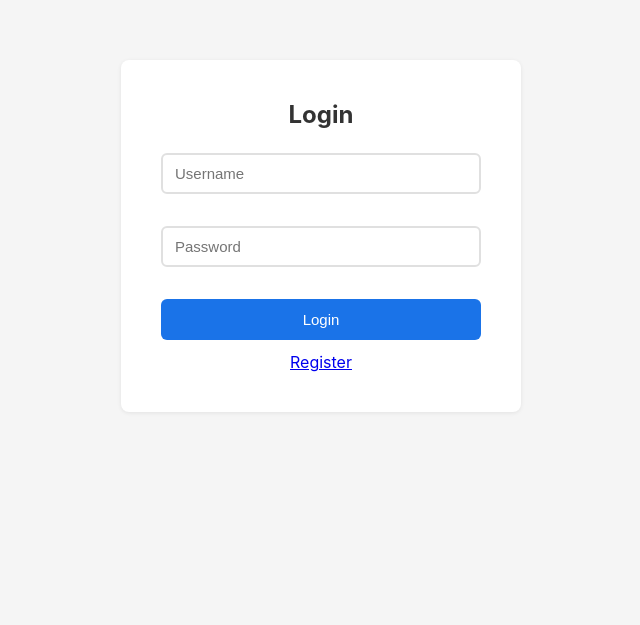
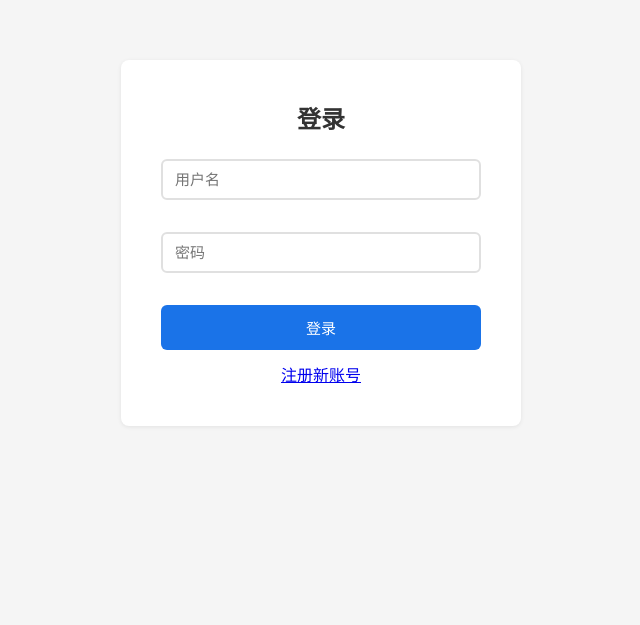
Before and after one commit to 2091son/office-agent, a FastAPI app: page /register in a window 1280 px wide. Shown: the top 625 px of the page, without its empty margins (319-959 px from the left). Run offline with FastAPI, Linux system fonts and the light colour scheme.

Commit message:
feat: Chinese login/register UI, input validation, admin nav polish

```diff
--- a/backend/main.py
+++ b/backend/main.py
@@ -18,25 +18,25 @@
 
 LOGIN_HTML = """<!DOCTYPE html><html lang="zh"><head><meta charset="UTF-8"><title>AI Office</title><link rel="stylesheet" href="/static/style.css"></head><body>
 <div class="auth-container" id="loginBox">
-<h2>Login</h2>
-<input type="text" id="loginUser" placeholder="Username"><br><br>
-<input type="password" id="loginPass" placeholder="Password"><br><br>
-<button class="btn-primary" onclick="doLogin()">Login</button>
-<p style="text-align:center;margin-top:12px;"><a href="#" onclick="showReg()">Register</a></p>
+<h2>登录</h2>
+<input type="text" id="loginUser" placeholder="用户名" minlength="3" required><br><br>
+<input type="password" id="loginPass" placeholder="密码" minlength="6" required><br><br>
+<button class="btn-primary" onclick="doLogin()">登录</button>
+<p style="text-align:center;margin-top:12px;"><a href="#" onclick="showReg()">注册新账号</a></p>
 <p id="loginErr" style="color:red;"></p>
 </div>
 <div class="auth-container" id="regBox" style="display:none;">
-<h2>Register</h2>
-<input type="text" id="regUser" placeholder="Username"><br><br>
-<input type="password" id="regPass" placeholder="Password"><br><br>
-<input type="password" id="regPass2" placeholder="Confirm"><br><br>
-<button class="btn-primary" onclick="doReg()">Register</button>
-<p style="text-align:center;margin-top:12px;"><a href="#" onclick="showLogin()">Back</a></p>
+<h2>注册</h2>
+<input type="text" id="regUser" placeholder="用户名（3-20位）" minlength="3" maxlength="20" required><br><br>
+<input type="password" id="regPass" placeholder="密码（至少6位）" minlength="6" required><br><br>
+<input type="password" id="regPass2" placeholder="确认密码"><br><br>
+<button class="btn-primary" onclick="doReg()">注册</button>
+<p style="text-align:center;margin-top:12px;"><a href="#" onclick="showLogin()">返回登录</a></p>
 <p id="regErr" style="color:red;"></p>
 </div>
 <script>
-async function doLogin(){const r=await fetch('/api/login',{method:'POST',headers:{'Content-Type':'application/json'},body:JSON.stringify({username:document.getElementById('loginUser').value,password:document.getElementById('loginPass').value})});const d=await r.json();if(r.ok){localStorage.setItem('token',d.token);localStorage.setItem('role',d.role);localStorage.setItem('userId',d.user_id);window.location.href='/chat';}else document.getElementById('loginErr').textContent=d.detail;}
-async function doReg(){const pw=document.getElementById('regPass').value;if(pw!==document.getElementById('regPass2').value){document.getElementById('regErr').textContent='Mismatch';return;}const r=await fetch('/api/register',{method:'POST',headers:{'Content-Type':'application/json'},body:JSON.stringify({username:document.getElementById('regUser').value,password:pw})});const d=await r.json();if(r.ok){alert('Done');showLogin();}else document.getElementById('regErr').textContent=d.detail;}
+async function doLogin(){const u=document.getElementById('loginUser').value.trim();const p=document.getElementById('loginPass').value;if(u.length<3){document.getElementById('loginErr').textContent='用户名至少3位';return;}if(p.length<6){document.getElementById('loginErr').textContent='密码至少6位';return;}const r=await fetch('/api/login',{method:'POST',headers:{'Content-Type':'application/json'},body:JSON.stringify({username:u,password:p})});const d=await r.json();if(r.ok){localStorage.setItem('token',d.token);localStorage.setItem('role',d.role);localStorage.setItem('userId',d.user_id);window.location.href='/chat';}else document.getElementById('loginErr').textContent=d.detail;}
+async function doReg(){const u=document.getElementById('regUser').value.trim();const pw=document.getElementById('regPass').value;if(u.length<3){document.getElementById('regErr').textContent='用户名至少3位';return;}if(!/^[a-zA-Z0-9_\u4e00-\u9fff]+$/.test(u)){document.getElementById('regErr').textContent='用户名只能包含中英文、数字和下划线';return;}if(pw.length<6){document.getElementById('regErr').textContent='密码至少6位';return;}if(pw!==document.getElementById('regPass2').value){document.getElementById('regErr').textContent='两次密码不一致';return;}const r=await fetch('/api/register',{method:'POST',headers:{'Content-Type':'application/json'},body:JSON.stringify({username:u,password:pw})});const d=await r.json();if(r.ok){alert('注册成功，请登录');showLogin();}else document.getElementById('regErr').textContent=d.detail;}
 function showReg(){document.getElementById('loginBox').style.display='none';document.getElementById('regBox').style.display='block';}
 function showLogin(){document.getElementById('regBox').style.display='none';document.getElementById('loginBox').style.display='block';}
 </script></body></html>"""
```
Also changed, not shown: templates/admin.html (+5 -3 lines).
